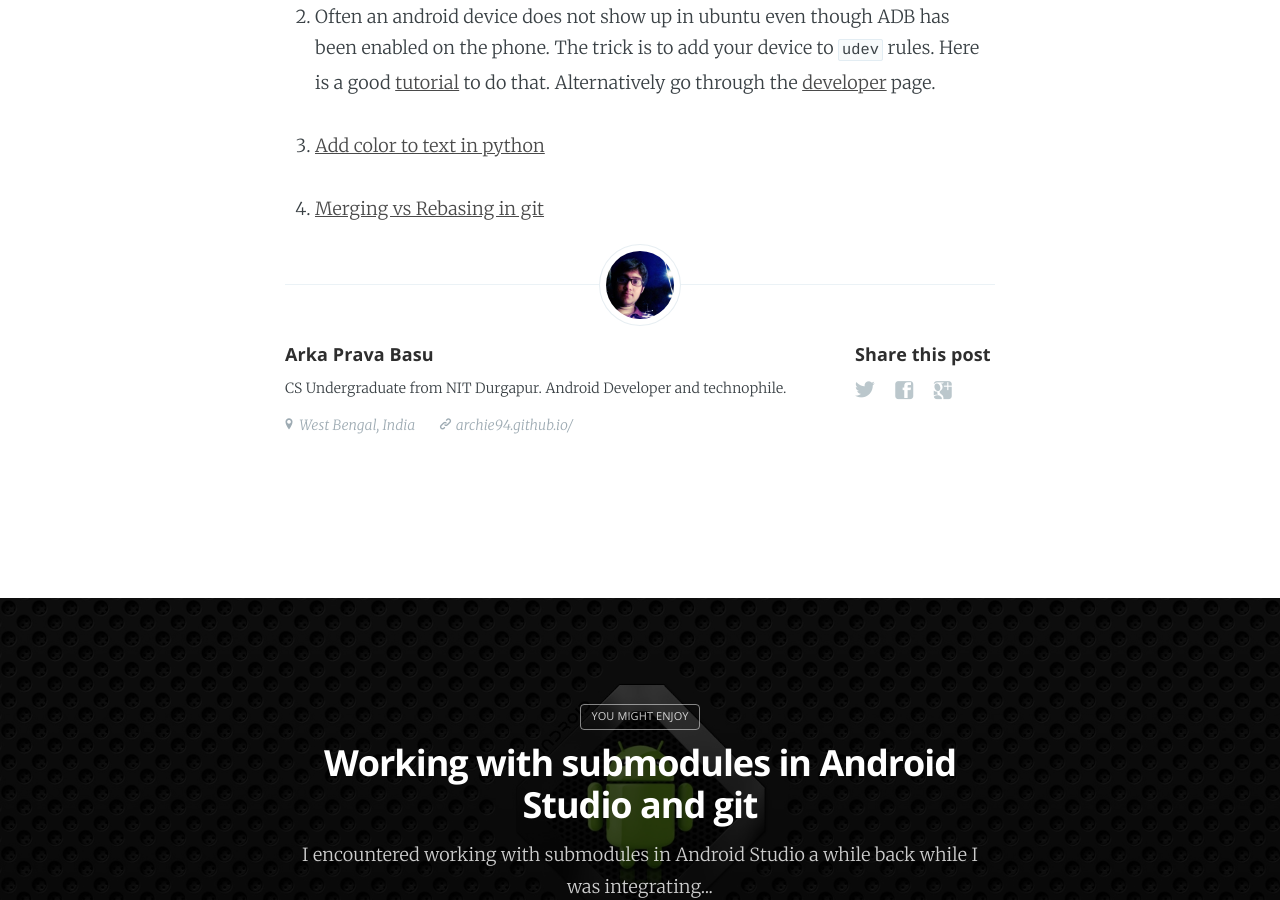
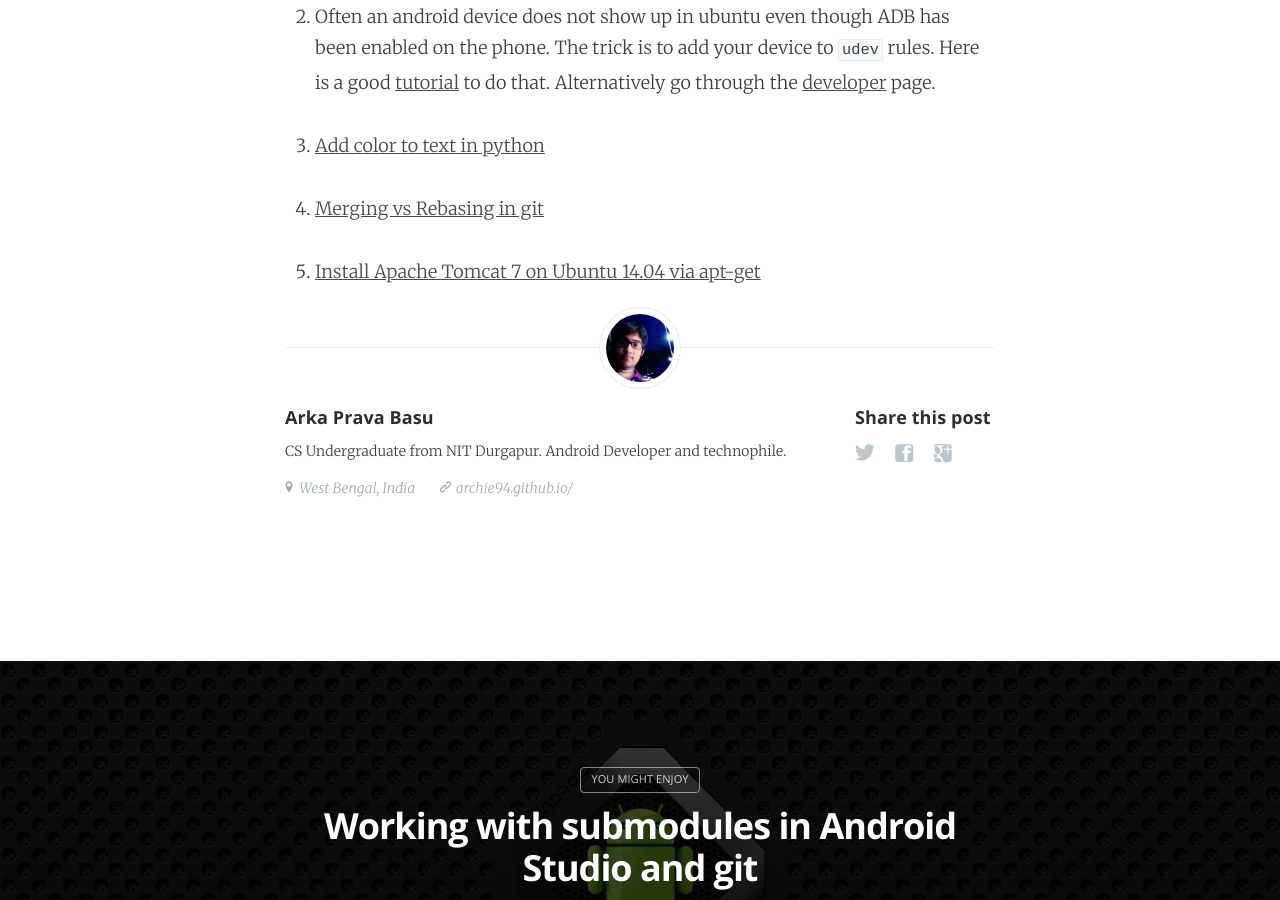
Before and after one commit to archie94/blogs, a Jekyll site: the page built from _posts/2017-02-07-blog-of-blogs.md, in a window 1280 px wide and 900 px high, scrolled down 904 px. Built offline with Jekyll 4.4.1, drawn with Linux system fonts in a browser that asks for light colours; nearby versions of some CDN libraries.

Commit message:
Update blog

```diff
--- a/_posts/2017-02-07-blog-of-blogs.md
+++ b/_posts/2017-02-07-blog-of-blogs.md
@@ -19,3 +19,5 @@ Here I plan to keep links of exciting blog posts which I encounter. I will go on
 3. [Add color to text in python](http://ozzmaker.com/add-colour-to-text-in-python/)
 
 4. [Merging vs Rebasing in git](https://www.atlassian.com/git/tutorials/merging-vs-rebasing)
+
+5. [Install Apache Tomcat 7 on Ubuntu 14.04 via apt-get](https://www.digitalocean.com/community/tutorials/how-to-install-apache-tomcat-7-on-ubuntu-14-04-via-apt-get)
```
